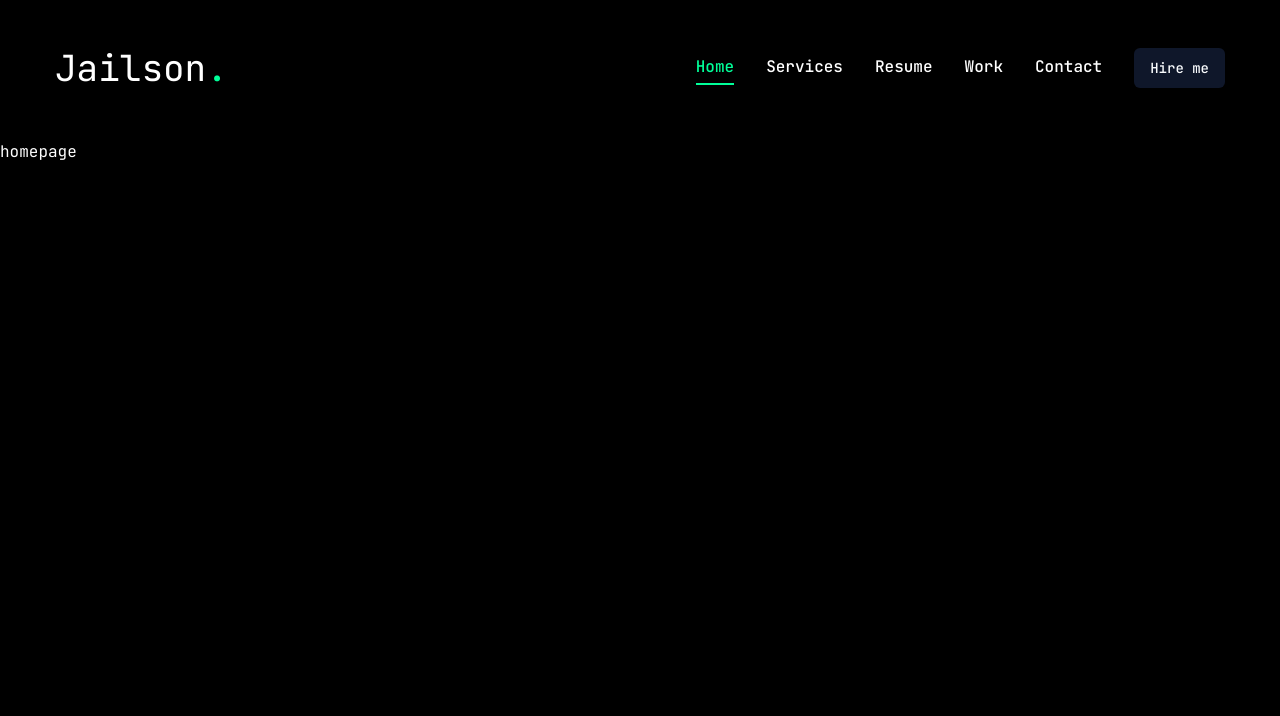
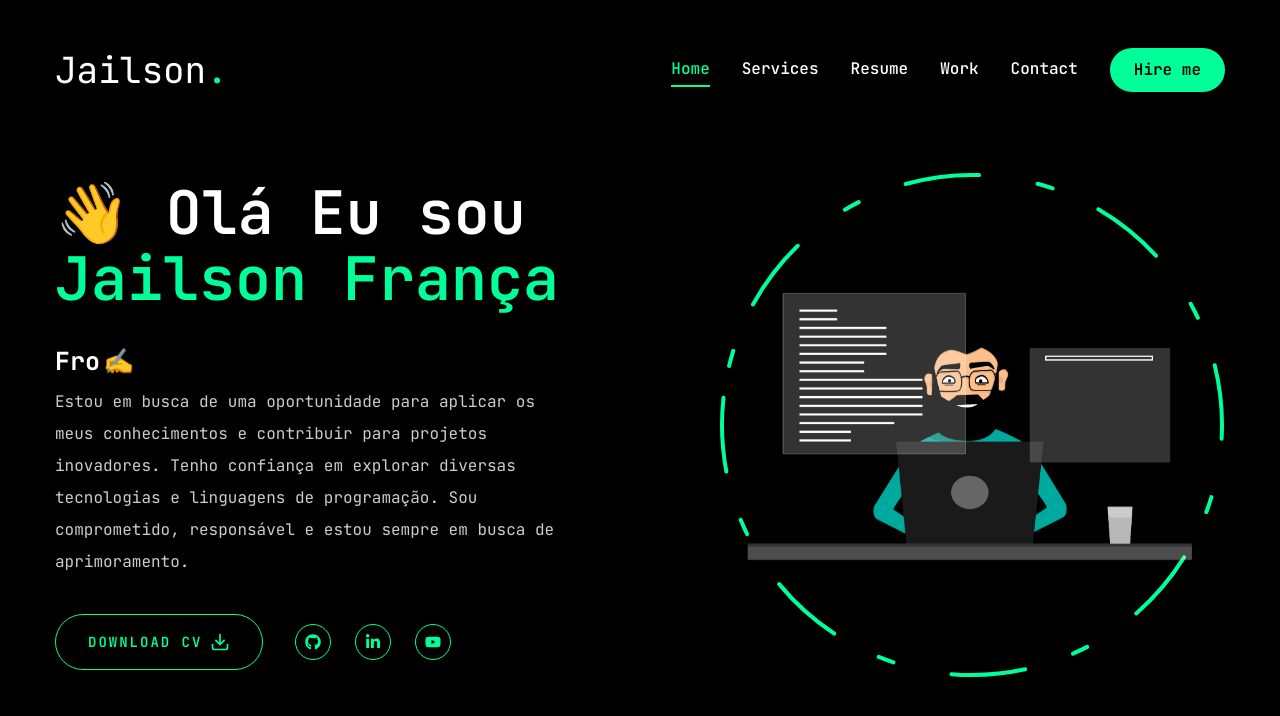
Before and after one commit to jailcomfranssa/Portfolio-2024-jailson, a Next.js app: page / in a window 1280 px wide. Shown: the top 716 px of the page. Built offline with nearby package versions, Linux system fonts and the light colour scheme.

Commit message:
criando pagina home

```diff
--- a/app/globals.css
+++ b/app/globals.css
@@ -6,4 +6,15 @@
     body{
       @apply font-primary bg-primary text-white leading-loose;
     }
+    .h1{
+      @apply text-[48px] xl:text-[60px] leading-[1.1] font-semibold;
+    }
+
+    .h2{
+      @apply text-[36px] xl:text-[43px] leading-[1.1] font-semibold;
+    }
+
+    .h3{
+      @apply text-[20px] xl:text-[19px] leading-[1.1] font-semibold;
+    }
   }
--- a/app/page.jsx
+++ b/app/page.jsx
@@ -1,5 +1,67 @@
+"use client"
+import Photo from "@/components/Photo";
+import Social from "@/components/Social";
+import { Button } from "@/components/ui/button";
+import { FiDownload } from 'react-icons/fi';
+import {useTypewriter, Cursor} from "react-simple-typewriter";
+import { motion } from "framer-motion";
+
 export default function Home() {
+
+  const [text] = useTypewriter({
+    words: [ "Web Designer", "Front end Developer", "Back end Developer", "QA Software Engineer"],
+    loop: {},
+    typeSpeed: 120,
+    delaySpeed: 120,
+
+  })
+
   return (
-    <main>homepage</main>
+    <section className="h-full">
+      <div className="container mx-auto h-full">
+        <div className="flex flex-col xl:flex-row items-center justify-between xl:pt-8 xl:pb-24">
+          {/**Text */}
+          <div className="text-center xl:text-left order-2 xl:order-none">
+          <motion.div initial={{opacity:0}}
+                    animate={{opacity:1, transition:{delay:2, duration:0.4, ease: "easeIn"}
+                    }}>
+
+            <h1 className="h1 mb-6">
+            👋 Olá Eu sou <br /> <span className="text-accent"> Jailson França</span>
+            </h1>
+            <span className="text-xl text-white xl:text-[25px] font-bold">
+              {text}
+            </span>
+            <span className="text-accent xl:text-[25px]">
+
+                      <Cursor cursorStyle="✍️" cursorBlinking={false}/>
+
+
+            </span>
+            <p className="max-w-[500px] mb-9 text-white/80">
+              Estou em busca de uma oportunidade para aplicar os meus conhecimentos e contribuir para projetos inovadores.
+              Tenho confiança em explorar diversas tecnologias e linguagens de programação.
+              Sou comprometido, responsável e estou sempre em busca de aprimoramento.
+            </p>
+            {/*btn and socials mid.*/}
+            <div className="flex flex-col xl:flex-row items-center gap-8">
+              <Button variant="outline" size="lg" className="uppercase flex items-center gap-2">
+                <span>Download CV</span>
+                <FiDownload className="text-xl" />
+              </Button>
+              <div className="mb-8 xl:mb-0">
+                <Social containerStyles="flex gap-6" iconStyles="w-9 h-9 border border-accent rounded-full flex justify-center items-center text-accent text-base hover:bg-accent hover:text-primary hover:transition-all duration-500"/>
+              </div>
+            </div>
+          </motion.div>
+          </div>
+
+          {/* photo*/}
+          <div className="order-1 xl:order-none mb-8 xl:mb-0">
+            <Photo/>
+          </div>
+        </div>
+      </div>
+    </section>
   );
 }
--- /dev/null
+++ b/components/Photo.jsx
@@ -0,0 +1,35 @@
+"use client";
+import { motion } from "framer-motion";
+import Image from "next/image";
+
+const Photo = () => {
+    return (
+    <div className="w-full h-full relative">
+        <motion.div initial={{opacity:0}}
+                    animate={{opacity:1, transition:{delay:2, duration:0.4, ease: "easeIn"}
+                    }}>
+            <motion.div initial={{opacity:0}}
+                    animate={{opacity:1, transition:{delay:2.4, duration:0.4, ease: "easeOut"}
+                    }}
+                className="w-[298px] h-[298px] xl:w-[498px] xl:h-[498px] mix-blend-lighten absolute">
+                <Image
+                    src="/images/programador.gif"
+                    priority
+                    quality={100}
+                    fill
+                    alt="programador"
+                    className="object-contain"
+                />
+            </motion.div>
+            <motion.svg className="w-[300px] xl:w-[506px] h-[300px] xl:h-[506px]"
+                        fill="transparent"
+                        viewBox="0 0 506 506"
+                        xmlns="http://www.w3.org/2000/svg">
+                <motion.circle cx="253" cy="253" r="250" stroke="#00ff99" strokeWidth="4" strokeLinecap="round" strokeLinejoin="round" initial={{strokeDasharray: "24 10 0 0"}} animate={{strokeDasharray: ["15 120 25 25", "16 25 92 72", "4 250 22 22"], rotate:[120, 300]}} transition={{duration: 20, repeat: Infinity, repeatType:"reverse", }}/>
+            </motion.svg>
+        </motion.div>
+    </div>
+    );
+};
+
+export default Photo;
--- /dev/null
+++ b/components/Social.jsx
@@ -0,0 +1,19 @@
+import Link from "next/link";
+import {FaGithub, FaLinkedinIn, FaYoutube} from "react-icons/fa"
+
+const socials = [
+    {icon: <FaGithub/>, path: "https://github.com/jailcomfranssa"},
+    {icon: <FaLinkedinIn/>, path: "https://www.linkedin.com/in/jailson-s-de-franca/"},
+    {icon: <FaYoutube/>, path: "https://www.youtube.com/channel/UC1YaFhiY2FB6Dk_e1c_Ywug"},
+]
+
+const Social = ({containerStyles, iconStyles}) => {
+    return <div className={containerStyles}>
+        {socials.map((item, index) =>{
+            return <Link key={index} href={item.path} className={iconStyles}>{item.icon}</Link>
+        })}
+
+    </div>
+};
+
+export default Social;
--- a/components/ui/button.jsx
+++ b/components/ui/button.jsx
@@ -5,25 +5,20 @@
 import { cn } from "@/lib/utils"
 
 const buttonVariants = cva(
-  "inline-flex items-center justify-center whitespace-nowrap rounded-md text-sm font-medium ring-offset-white transition-colors focus-visible:outline-none focus-visible:ring-2 focus-visible:ring-slate-950 focus-visible:ring-offset-2 disabled:pointer-events-none disabled:opacity-50 dark:ring-offset-slate-950 dark:focus-visible:ring-slate-300",
+  "inline-flex items-center justify-center whitespace-nowrap rounded-full text-base font-semibold ring-offset-white transition-colors",
   {
     variants: {
       variant: {
-        default: "bg-slate-900 text-slate-50 hover:bg-slate-900/90 dark:bg-slate-50 dark:text-slate-900 dark:hover:bg-slate-50/90",
-        destructive:
-          "bg-red-500 text-slate-50 hover:bg-red-500/90 dark:bg-red-900 dark:text-slate-50 dark:hover:bg-red-900/90",
-        outline:
-          "border border-slate-200 bg-white hover:bg-slate-100 hover:text-slate-900 dark:border-slate-800 dark:bg-slate-950 dark:hover:bg-slate-800 dark:hover:text-slate-50",
-        secondary:
-          "bg-slate-100 text-slate-900 hover:bg-slate-100/80 dark:bg-slate-800 dark:text-slate-50 dark:hover:bg-slate-800/80",
-        ghost: "hover:bg-slate-100 hover:text-slate-900 dark:hover:bg-slate-800 dark:hover:text-slate-50",
-        link: "text-slate-900 underline-offset-4 hover:underline dark:text-slate-50",
+        default: "bg-accent text-primary hover:bg-accent-hover",
+        primary: "bg-primary text-white",
+        outline: "border border-accent bg-transparent text-accent hover:bg-accent hover:text-primary"
+
       },
       size: {
-        default: "h-10 px-4 py-2",
-        sm: "h-9 rounded-md px-3",
-        lg: "h-11 rounded-md px-8",
-        icon: "h-10 w-10",
+        default: "h-[44px] px-6",
+        md: "h-[48px] px-6",
+        lg: "h-[56px] px-8 text-sm uppercase tracking-[2px]",
+
       },
     },
     defaultVariants: {
--- a/package.json
+++ b/package.json
@@ -23,6 +23,7 @@
     "react": "^18",
     "react-dom": "^18",
     "react-icons": "^5.2.1",
+    "react-simple-typewriter": "^5.0.1",
     "tailwind-merge": "^2.3.0",
     "tailwindcss-animate": "^1.0.7"
   },
```
Also changed, not shown: public/images/programador.gif (added), 1 other file (tests, documents, lock files or other folders).
